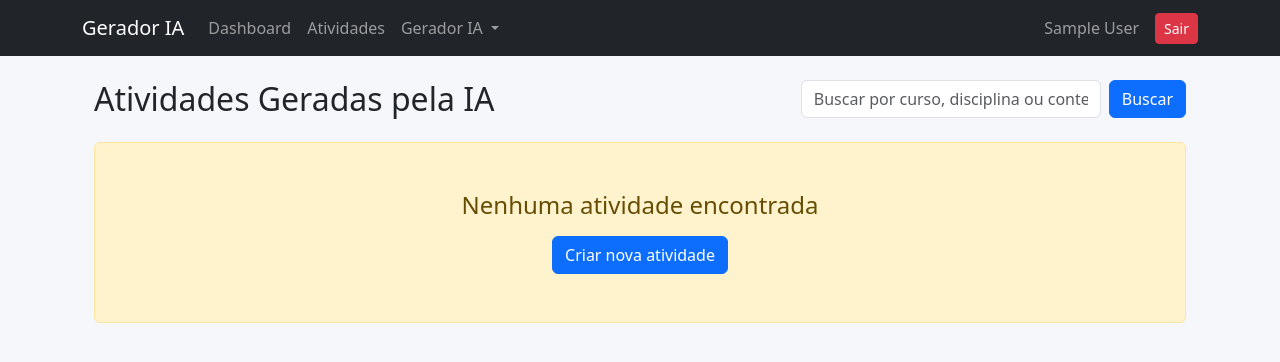
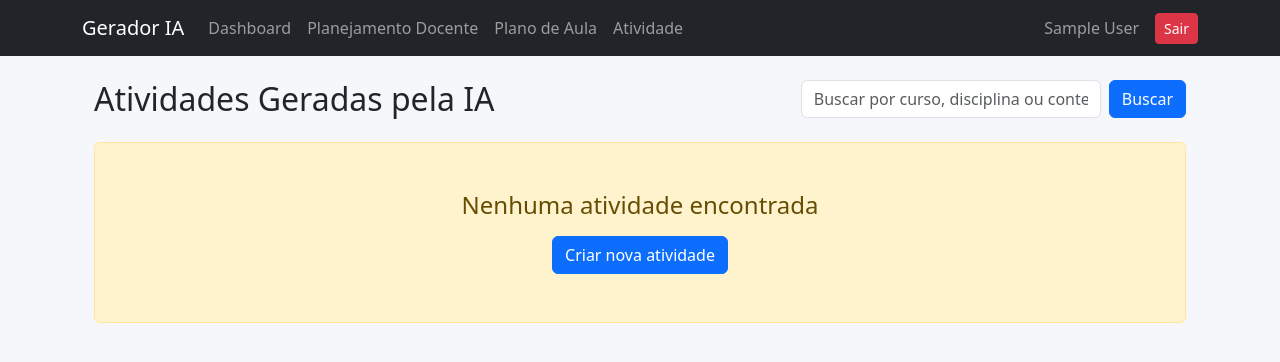
Before and after one commit to ronanferreira-sudo/gerador-atividades, a Flask app: page /atividades in a window 1280 px wide. Shown: the top 362 px of the page. Run offline with Flask 3, Linux system fonts and the light colour scheme; the visitor is signed in with stand-in values (Sample User, id 1); data that the repository does not hold is empty; some libraries are stand-ins or nearby versions.

Commit message:
feat: navbar simplificada - Dashboard, Planejamento Docente, Plano de Aula, Atividade

```diff
--- a/templates/base.html
+++ b/templates/base.html
@@ -68,20 +68,21 @@
                 </li>
 
                 <li class="nav-item">
-                    <a class="nav-link" href="/atividades">
-                        Atividades
+                    <a class="nav-link" href="/planejamento_docente">
+                        Planejamento Docente
                     </a>
                 </li>
 
-                <li class="nav-item dropdown">
-                    <a class="nav-link dropdown-toggle" href="#" role="button" data-bs-toggle="dropdown">
-                        Gerador IA
+                <li class="nav-item">
+                    <a class="nav-link" href="/listar_cursos">
+                        Plano de Aula
                     </a>
-                    <ul class="dropdown-menu">
-                        <li><a class="dropdown-item" href="/planejamento_docente"><i class="bi bi-calendar2-range-fill me-2 text-primary"></i>Planejamento</a></li>
-                        <li><a class="dropdown-item" href="/planos"><i class="bi bi-journal-bookmark-fill me-2 text-success"></i>Plano de Curso</a></li>
-                        <li><a class="dropdown-item" href="/"><i class="bi bi-file-earmark-check-fill me-2 text-warning"></i>Atividade</a></li>
-                    </ul>
+                </li>
+
+                <li class="nav-item">
+                    <a class="nav-link" href="/">
+                        Atividade
+                    </a>
                 </li>
 
             </ul>
```
